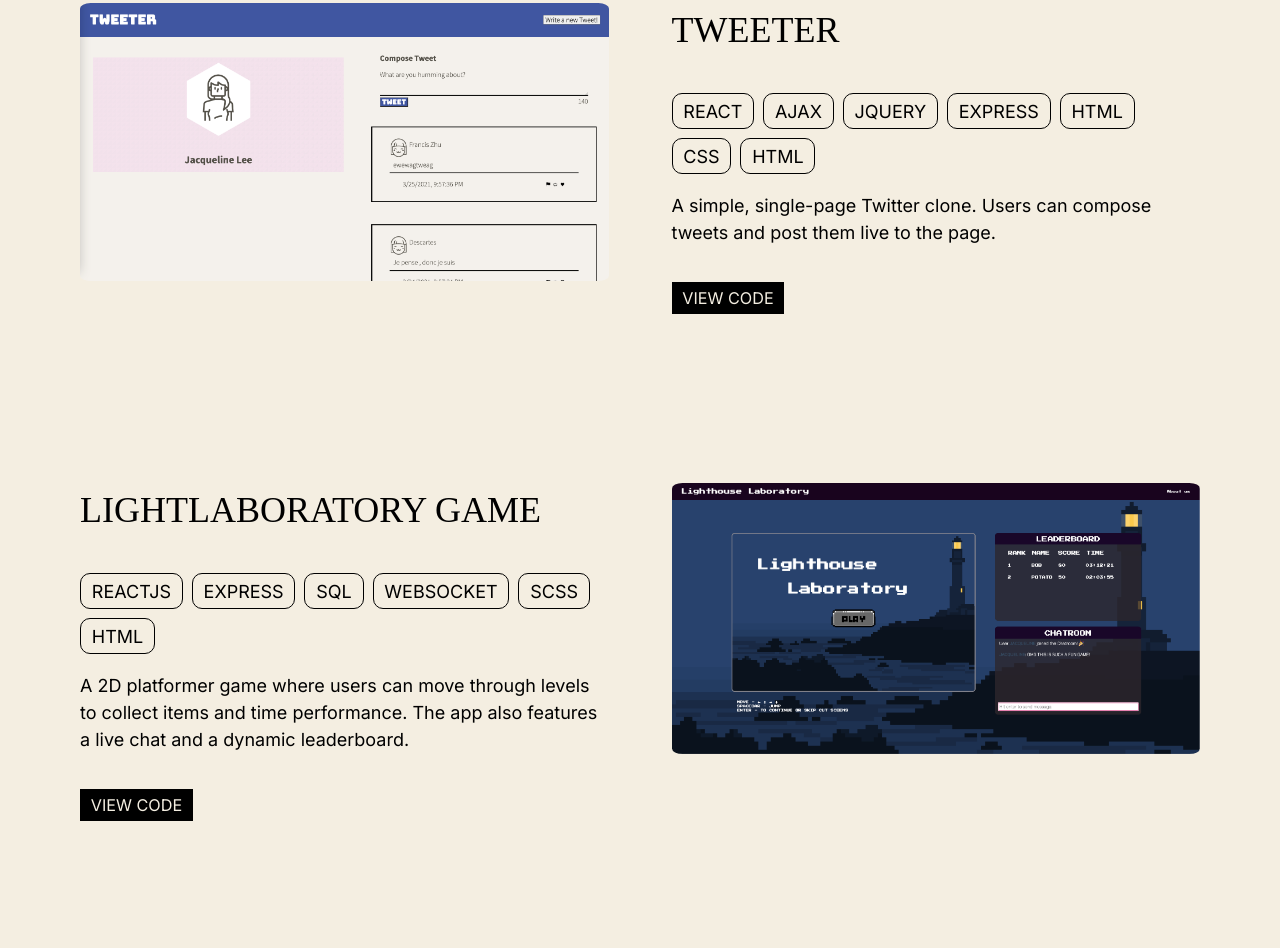
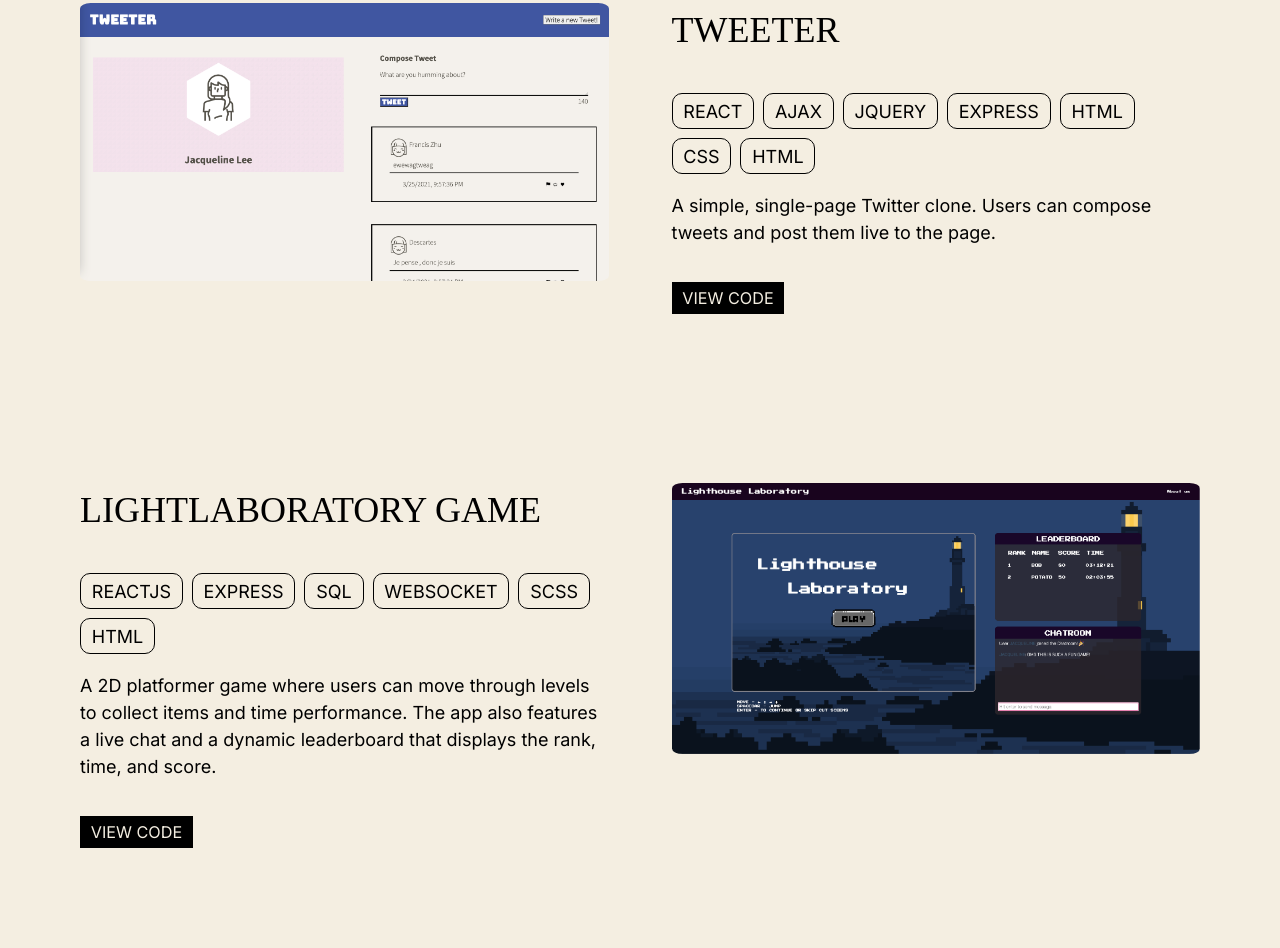
Before and after one commit to jacquelinel33/dev-portfolio, a website: page index.html in a window 1280 px wide. Shown: the part 3069-4017 px from the top of the page. Drawn offline with nearby package versions, Linux system fonts and the light colour scheme; a web font is replaced by a local one.

Commit message:
add details to game

```diff
--- a/index.html
+++ b/index.html
@@ -212,7 +212,7 @@
               <li>HTML</li>
             </ul>
             <p>
-              A 2D platformer game where users can move through levels to collect items and time performance. The app also features a live chat and a dynamic leaderboard.
+              A 2D platformer game where users can move through levels to collect items and time performance. The app also features a live chat and a dynamic leaderboard that displays the rank, time, and score.
             </p>
             <a target="_blank" class="btn" href="https://github.com/mbrie041/Final-Project-Lighthouse-Lab">View Code</a>
           </div>
```
